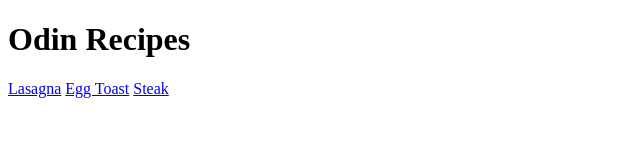
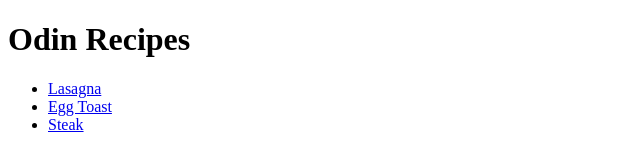
Before and after one commit to PacificWild/oden-recipes, a plain HTML site: page index.html in a window 1280 px wide. Shown: the whole page, without its empty margins (0-640 px from the left). Drawn offline with Linux system fonts and the light colour scheme.

Commit message:
Format recipes into list
Allows for easier navigation as recipes get added to the homepage

```diff
--- a/index.html
+++ b/index.html
@@ -7,8 +7,10 @@
 </head>
 <body>
    <h1>Odin Recipes</h1>
-   <a href="./recipes/lasagna.html">Lasagna</a>
-   <a href="./recipes/egg_toast.html">Egg Toast</a>
-   <a href="./recipes/steak.html">Steak</a>
+     <ul>
+        <li><a href="./recipes/lasagna.html">Lasagna</a></li>
+        <li><a href="./recipes/egg_toast.html">Egg Toast</a></li>
+        <li><a href="./recipes/steak.html">Steak</a></li>
+    </ul>
 </body>
 </html>
```
